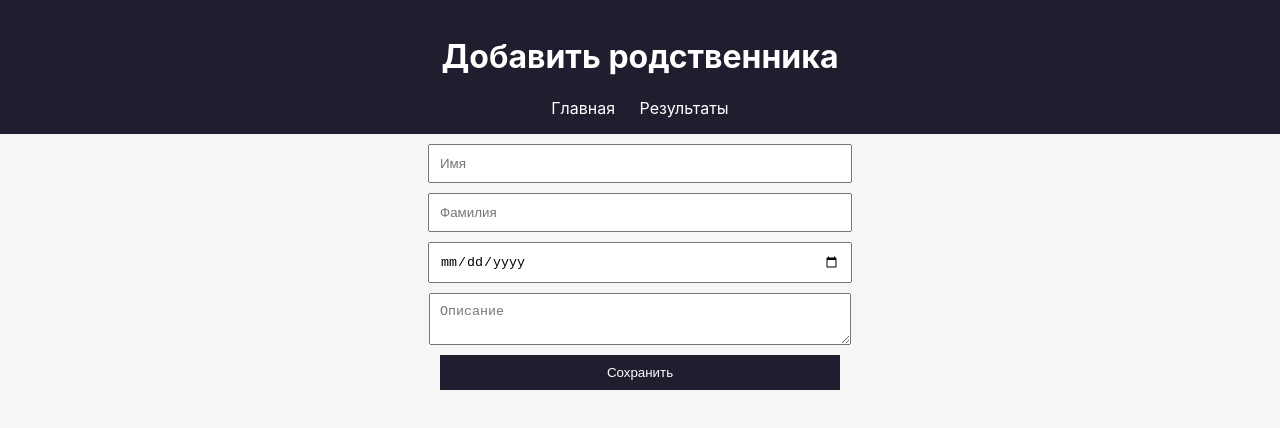
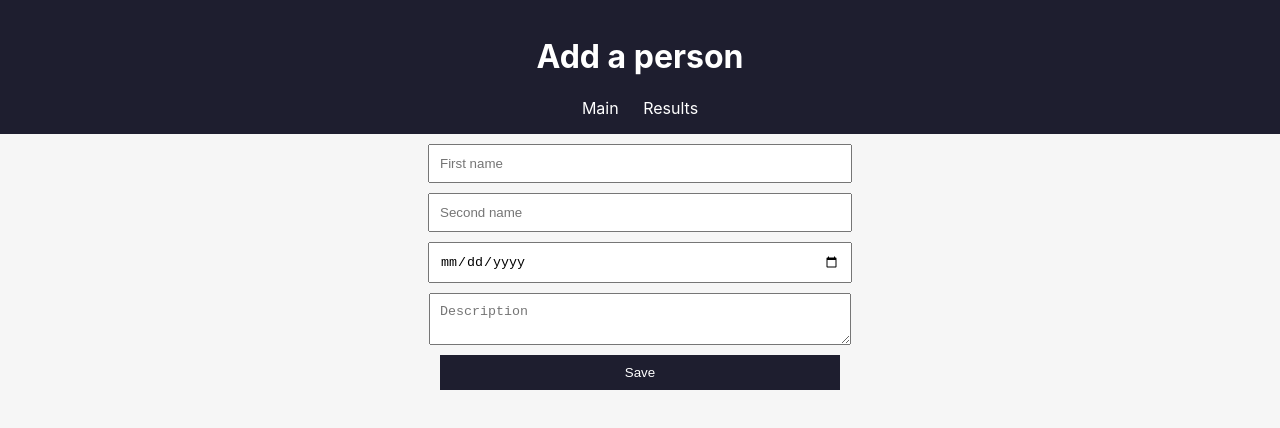
Before and after one commit to dooolat/findconnect, a plain HTML site: page register.html in a window 1280 px wide. Drawn offline with Linux system fonts and the light colour scheme.

Commit message:
Update register.html

```diff
--- a/register.html
+++ b/register.html
@@ -1,26 +1,26 @@
 <!DOCTYPE html>
-<html lang="ru">
+<html lang="en">
 <head>
   <meta charset="UTF-8">
   <meta name="viewport" content="width=device-width, initial-scale=1.0">
-  <title>Добавить родственника</title>
+  <title>Add a person</title>
   <link rel="stylesheet" href="style.css">
 </head>
 <body>
   <header>
-    <h1>Добавить родственника</h1>
+    <h1>Add a person</h1>
     <nav>
-      <a href="index.html">Главная</a>
-      <a href="results.html">Результаты</a>
+      <a href="index.html">Main</a>
+      <a href="results.html">Results</a>
     </nav>
   </header>
 
   <form id="registerForm" onsubmit="savePerson(event)">
-    <input type="text" id="name" placeholder="Имя" required>
-    <input type="text" id="surname" placeholder="Фамилия" required>
+    <input type="text" id="name" placeholder="First name" required>
+    <input type="text" id="surname" placeholder="Second name" required>
     <input type="date" id="birthdate" required>
-    <textarea id="description" placeholder="Описание"></textarea>
-    <button type="submit">Сохранить</button>
+    <textarea id="description" placeholder="Description"></textarea>
+    <button type="submit">Save</button>
   </form>
 
   <script src="script.js"></script>
```
